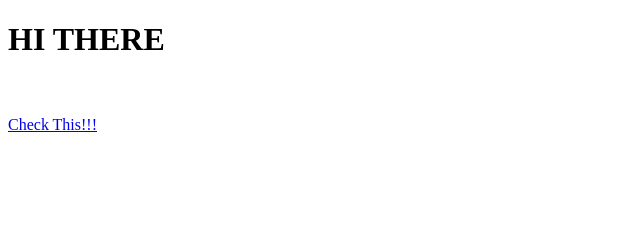
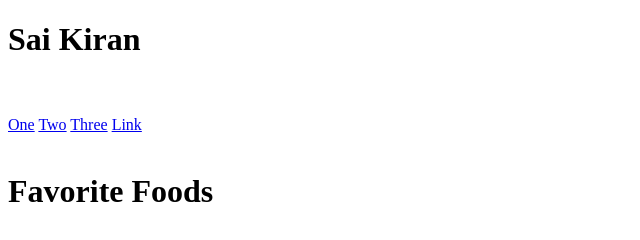
Before and after one commit to create4everyone/create4everyone, a plain HTML site: page index.html in a window 1280 px wide. Shown: the whole page, without its empty margins (0-640 px from the left). Drawn offline with Linux system fonts and the light colour scheme.

Commit message:
Update index.html

```diff
--- a/index.html
+++ b/index.html
@@ -1,8 +1,14 @@
-<!DOCTYPE HTML>
+<!DOCTYPE html>
 <html>
 <body>
-<h1>HI THERE</h1>
+<h1>Sai Kiran</h1>
 <br></br>
-<a href="https://www.google.com">Check This!!!</a>
+<a href="index.html">One</a>
+<a href="index.html">Two</a>
+<a href="index.html">Three</a>
+<a href="index.html">Link</a>
+<br></br>
+<h1>Favorite Foods</h1>
+<br></br>
 </body>
 </html>
```
